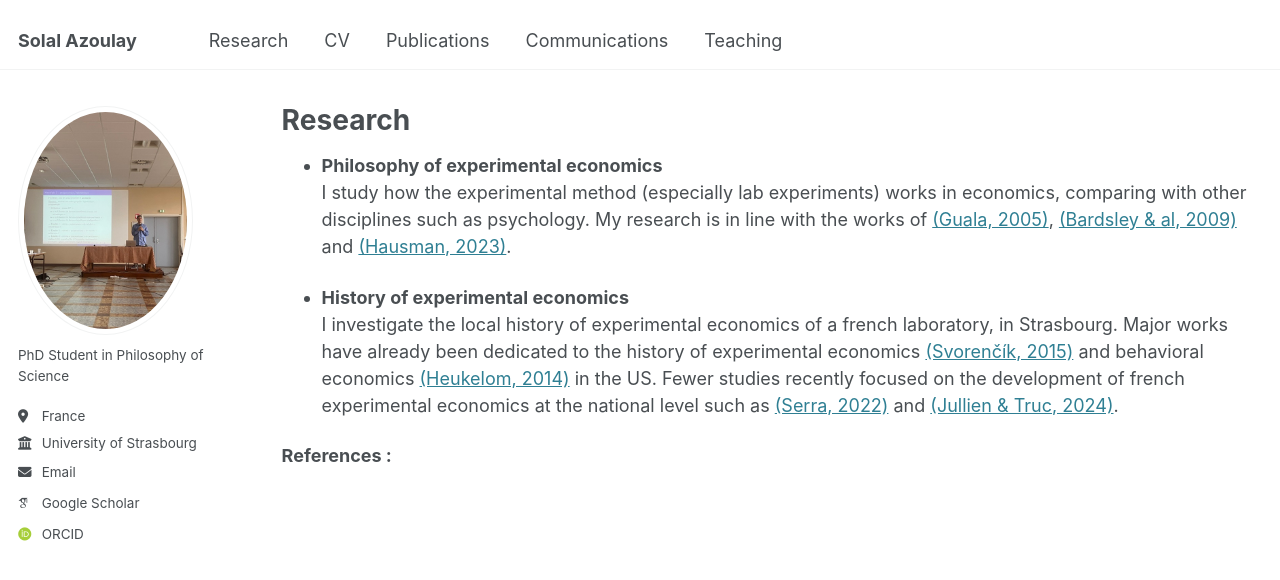
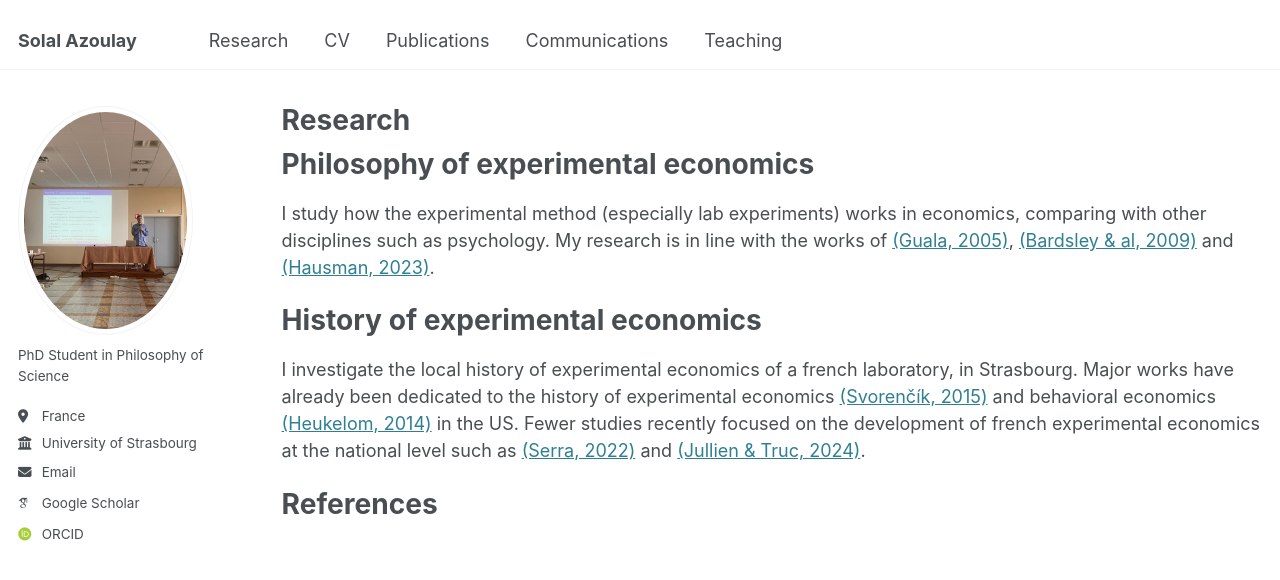
Before and after one commit to solal-azoulay/solal-azoulay.github.io, a Jekyll site: the page built from _pages/research.md, in a window 1280 px wide. Shown: the top 580 px of the page. Built offline with Jekyll 4.4.1, drawn with Linux system fonts in a browser that asks for light colours; some web fonts are replaced.

```diff
--- a/_pages/research.md
+++ b/_pages/research.md
@@ -7,10 +7,15 @@ redirect_from:
   - /resume
 ---
 
-- **Philosophy of experimental economics**
+Philosophy of experimental economics
+=========
+
 I study how the experimental method (especially lab experiments) works in economics, comparing with other disciplines such as psychology. My research is in line with the works of [(Guala, 2005)](https://www.cambridge.org/core/books/methodology-of-experimental-economics/1333D78666AE8C93062FB80AF0A41CCC), [(Bardsley & al, 2009)](https://press.princeton.edu/books/hardcover/9780691124797/experimental-economics) and [(Hausman, 2023)](https://www.cambridge.org/core/books/inexact-and-separate-science-of-economics/D72C7ED18808BB691895934A9881740B).
 
-- **History of experimental economics**
+History of experimental economics
+==========
+
 I investigate the local history of experimental economics of a french laboratory, in Strasbourg. Major works have already been dedicated to the history of experimental economics [(Svorenčík, 2015)](https://papers.ssrn.com/sol3/papers.cfm?abstract_id=2560026) and behavioral economics [(Heukelom, 2014)](https://www.cambridge.org/core/books/abs/behavioral-economics/behavioral-economics-a-history/5FA5BE1B3DD59A52BC0BBDD347026BE2) in the US. Fewer studies recently focused on the development of french experimental economics at the national level such as [(Serra, 2022)](https://www.pulm.fr/index.php/default/la-revolution-experimentale-en-economie-numerique.html) and [(Jullien & Truc, 2024)](https://www.tandfonline.com/doi/full/10.1080/09672567.2024.2415000).
 
-**References :**
+References
+========
```
